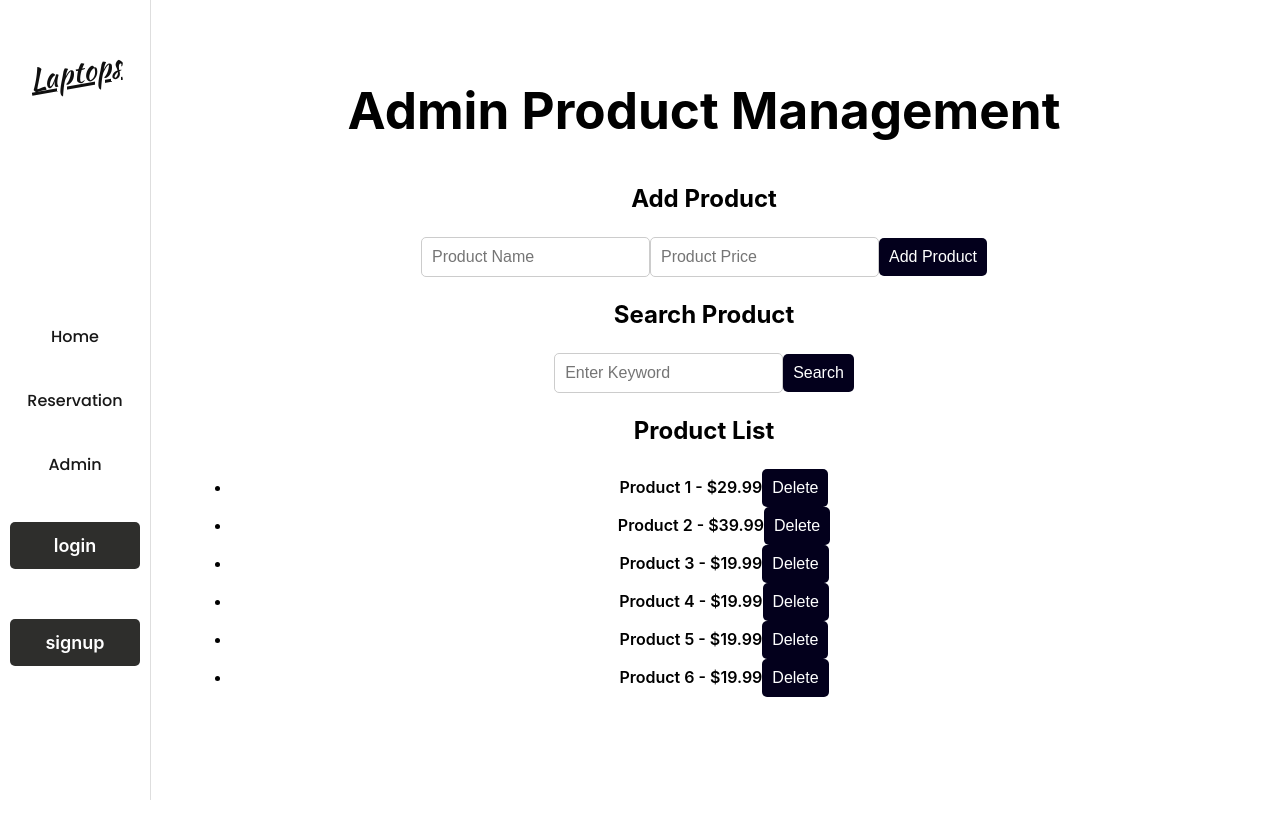
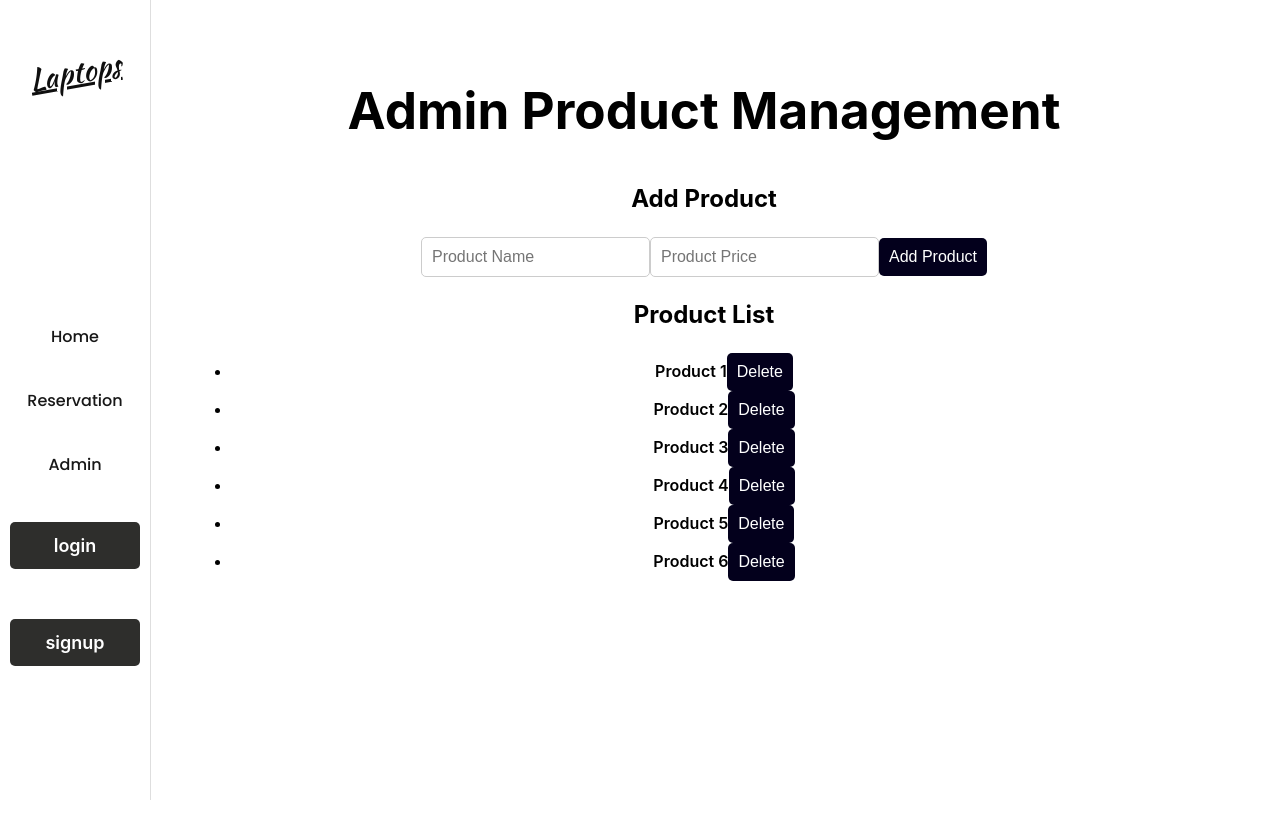
Before and after one commit to shasherazi/laptops-ecommerce, a React (Vite) app: page /admin in a window 1280 px wide. Built offline with nearby package versions, Linux system fonts and the light colour scheme.

Commit message:
Update AdminPage.jsx

```diff
--- a/src/pages/AdminPage.jsx
+++ b/src/pages/AdminPage.jsx
@@ -6,7 +6,6 @@ const AdminProductManagement = () => {
   const dispatch = useDispatch();
   const [productName, setProductName] = useState('');
   const [productPrice, setProductPrice] = useState('');
-  const [searchKeyword, setSearchKeyword] = useState('');
   const { products, isLoading, isError } = useSelector((state) => state.products);
 
   useEffect(() => {
@@ -14,31 +13,20 @@ const AdminProductManagement = () => {
   }, [dispatch]);
 
   const handleAddProduct = () => {
-    // Create a new product object with the entered data
     const newProduct = {
       name: productName,
       price: productPrice,
-      // Add other product details here if needed
     };
 
-    // Dispatch the addProduct action to add the new product
     dispatch(addProduct(newProduct));
-
-    // Clear the input fields after adding the product
     setProductName('');
     setProductPrice('');
   };
 
   const handleDeleteProduct = (productId) => {
-    // Dispatch the deleteProduct action to remove the product with the given productId
     dispatch(deleteProduct(productId));
   };
 
-  const handleSearch = () => {
-    // Perform search based on the searchKeyword
-    // For demonstration purposes, we'll just log the searchKeyword to the console
-    console.log('Searching for:', searchKeyword);
-  };
 
   if (isLoading) {
     return <h3>Loading...</h3>;
@@ -66,21 +54,11 @@ const AdminProductManagement = () => {
         <button onClick={handleAddProduct}>Add Product</button>
       </div>
       <div>
-        <h2>Search Product</h2>
-        <input
-          type="text"
-          placeholder="Enter Keyword"
-          value={searchKeyword}
-          onChange={(e) => setSearchKeyword(e.target.value)}
-        />
-        <button onClick={handleSearch}>Search</button>
-      </div>
-      <div>
         <h2>Product List</h2>
         <ul>
           {products.map((product) => (
-            <li key={product.id}>
-              {product.name} - ${product.price}
+            <li key={product.id} >
+              {product.name}
               <button onClick={() => handleDeleteProduct(product.id)}>Delete</button>
             </li>
           ))}
```
